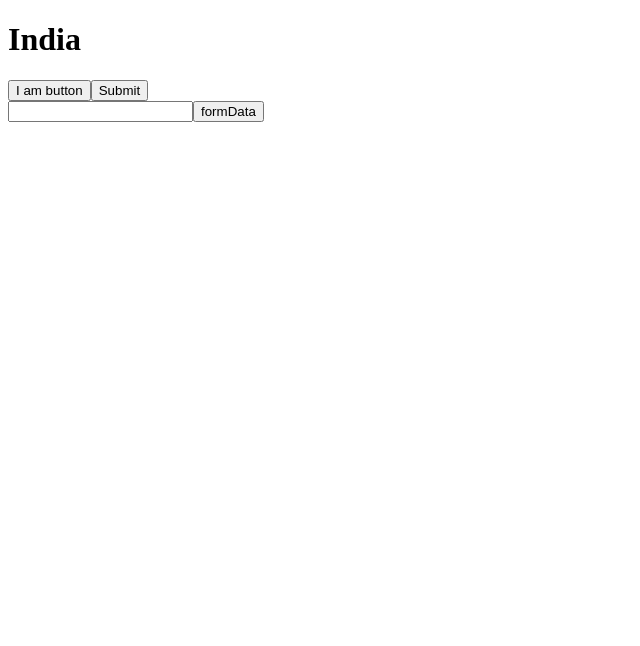
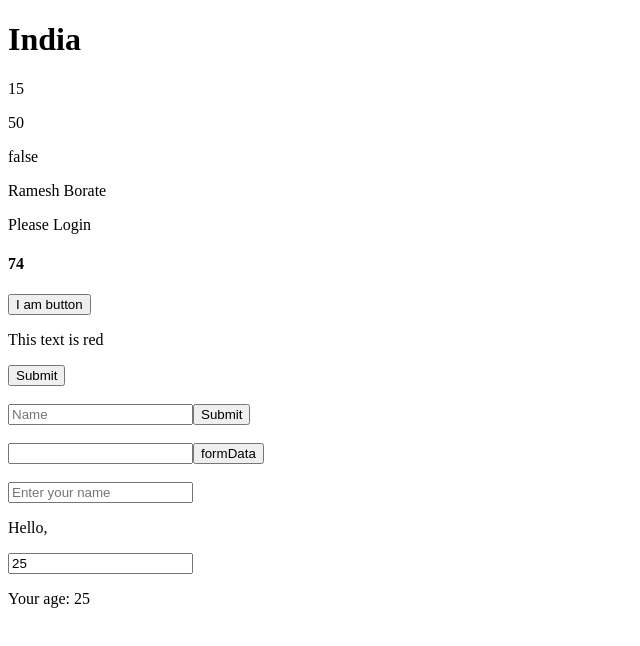
Before and after one commit to Codefirst-Batch-10/angular_B10, an Angular app: page / in a window 1280 px wide. Shown: the top 646 px of the page, without its empty margins (0-640 px from the left). Built offline with nearby package versions, Linux system fonts and the light colour scheme.

Commit message:
data binding

```diff
--- a/src/components/data-binding/data-binding.component.html
+++ b/src/components/data-binding/data-binding.component.html
@@ -1,15 +1,46 @@
 <!-- Interpolation -->
+
  <h1>{{country}}</h1>
 
- <!-- Arribute binding -->
-  <button [disabled]="isDiseabled">I am button</button>
+ <p>{{ a + b }}</p>
+ <p>{{ a * b }}</p>
+ <p>{{ a > b }}</p>
 
-  <!-- Event binding -->
-   <button type="submit"(click)="onSubmit($event)">Submit</button>
+ <p>{{ name.firstName }} {{ name.lastName }}</p>
 
-   <!-- Two way data binding -->
+ <p>{{ name.isLoggedIn ? 'Welcome User' : 'Please Login' }}</p>
+
+ <h4>{{25+25*2-5/5}}</h4>
+
+ <!-- <h3>{{userName='ramesh'}}</h3>         // can't assign variable and value here -->
+
+
+<!-- Arribute binding -->
+
+  <button [disabled]="isDisabled">I am button</button>
+
+  <p [class.red]="isRed">This text is red</p>
+
+
+<!-- Event binding -->
+
+   <button type="submit"(click)="onSubmit($event)">Submit</button><br><br>
+
+   <form (ngSubmit)="onSubm()">
+   <input type="text" placeholder="Name">
+   <button type="submit">Submit</button>
+   </form><br>
+
+
+<!-- Two way data binding -->
 
    <form #loginForm="ngForm" (ngSubmit)="saveData(loginForm)">
         <input type="email" name="email" id="" [(ngModel)]="user.email" ngModel>
         <button>formData</button>
-   </form>
+   </form><br>
+
+     <input type="text" [(ngModel)]="username" placeholder="Enter your name">
+     <p>Hello, {{ username }}</p>
+
+     <input type="number" [(ngModel)]="age">
+     <p>Your age: {{ age }}</p>
--- a/src/components/data-binding/data-binding.component.ts
+++ b/src/components/data-binding/data-binding.component.ts
@@ -9,20 +9,49 @@ import { FormControl, FormsModule } from '@angular/forms';
 })
 export class DataBindingComponent {
 // There are 4 types :
- country = 'India';
 
- isDiseabled = false;
+//    1. interpollation :-    one way - ts to html    {{}}
+
+country = 'India';
+
+a = 5;
+b = 10;
+
+name = {
+  firstName: 'Ramesh',
+  lastName: 'Borate',
+  isLoggedIn : false
+};
+
+//      2. attribute / property binding :-      one way - ts to html    []
+
+ isDisabled = false;
+
+ isRed= true;
+
+//      3. event binding :-           one way  - html to ts    ex. (event)="function()"
+
+ onSubmit(ev:any) {
+   alert('Button clicked');
+ }
+
+  onSubm() {
+    alert('Form Submitted!');
+  }
+
+
+//     4. 2 way data binding :-     Import formModule and we use [(ngModel)] to bind the data
+
 
  user = {
   email : ''
  };
 
-
- onSubmit(ev:any) {
-  alert('Button clicked');
- }
-
  saveData(form:any) {
   alert (this.user.email);
  }
+
+ username: string = '';
+
+ age: number = 25;
 }
```
